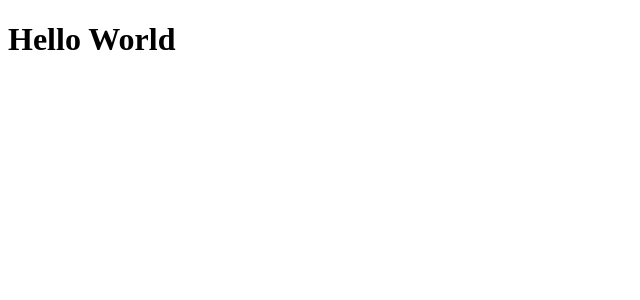
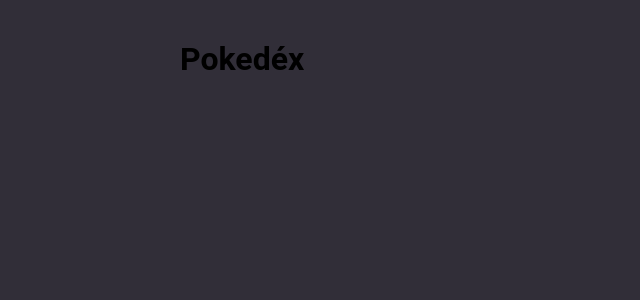
Before and after one commit to tmz81/React-Pokedex, a React (Vite) app: page / in a window 1280 px wide. Shown: the top 300 px of the page, without its empty margins (0-640 px from the left). Built offline with nearby package versions, Linux system fonts and the light colour scheme.

Commit message:
create base

```diff
--- a/package.json
+++ b/package.json
@@ -8,8 +8,10 @@
     "preview": "vite preview"
   },
   "dependencies": {
+    "@types/styled-components": "^5.1.25",
     "react": "^18.0.0",
-    "react-dom": "^18.0.0"
+    "react-dom": "^18.0.0",
+    "styled-components": "^5.3.5"
   },
   "devDependencies": {
     "@types/react": "^18.0.0",
--- a/src/App.tsx
+++ b/src/App.tsx
@@ -1,7 +1,10 @@
+import GlobalStyle from "./styles/global";
+
 export function App() {
   return (
     <div>
-      <h1>Hello World</h1>
+      <h1>Pokedéx</h1>
+      <GlobalStyle />
     </div>
   )
 }
--- /dev/null
+++ b/src/styles/global.ts
@@ -0,0 +1,28 @@
+import { createGlobalStyle } from "styled-components";
+
+export default createGlobalStyle`
+  * {
+    margin: 0;
+    padding: 0;
+    outline: 0;
+    box-sizing: border-box;
+  }
+
+  #root {
+    margin: 0 auto;
+    max-width: 960px;
+    padding: 2.5rem 1.25rem;
+  }
+
+  body {
+    background: #312e38;
+  }
+
+  body, input, button {
+    font: 16px Roboto, sans-serif;
+  }
+
+  button {
+    cursor: pointer;
+  }
+`;
```
Also changed, not shown: 1 other file (tests, documents, lock files or other folders).
